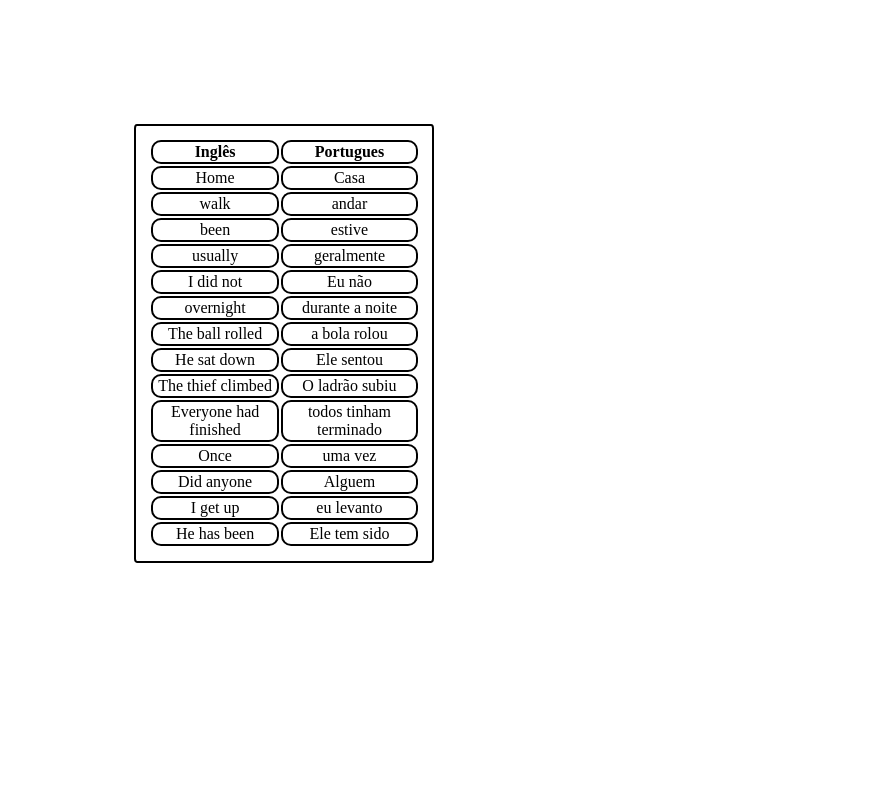
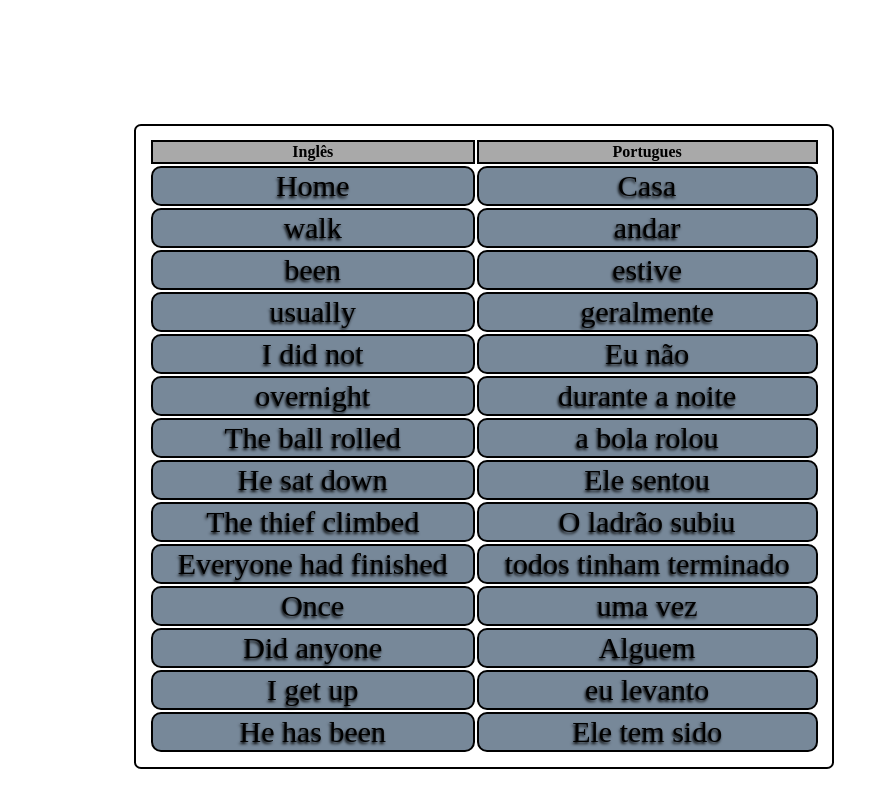
Before and after one commit to edskate/16-05-2023, a plain HTML site: page index.html in a window 1280 px wide. Shown: the part 61-868 px from the top of the page, without its empty margins (0-888 px from the left). Before the commit the page ends 800 px from the top, so only its background shows below. Drawn offline with Linux system fonts and the light colour scheme.

Commit message:
add style.css

```diff
--- a/style.css
+++ b/style.css
@@ -2,15 +2,20 @@ table {
   border-radius: 1%;
   border: 2px solid #000;
   text-align: center;
-  width: 300px;
+  width: 700px;
   margin: 10%;
   padding: 1%;
 }
 th {
   border: 2px solid;
-  border-radius: 10px 10px 10px;
+  border-radius: 10px 10px 10px #000;
+  background-color: darkgrey;
 }
 td {
   border: 2px solid;
   border-radius: 10px 10px 10px;
+  background-color: lightslategrey;
+  text-align: center;
+  text-shadow: -1px 2px 3px #000;
+  font-size: 30px;
 }
```
